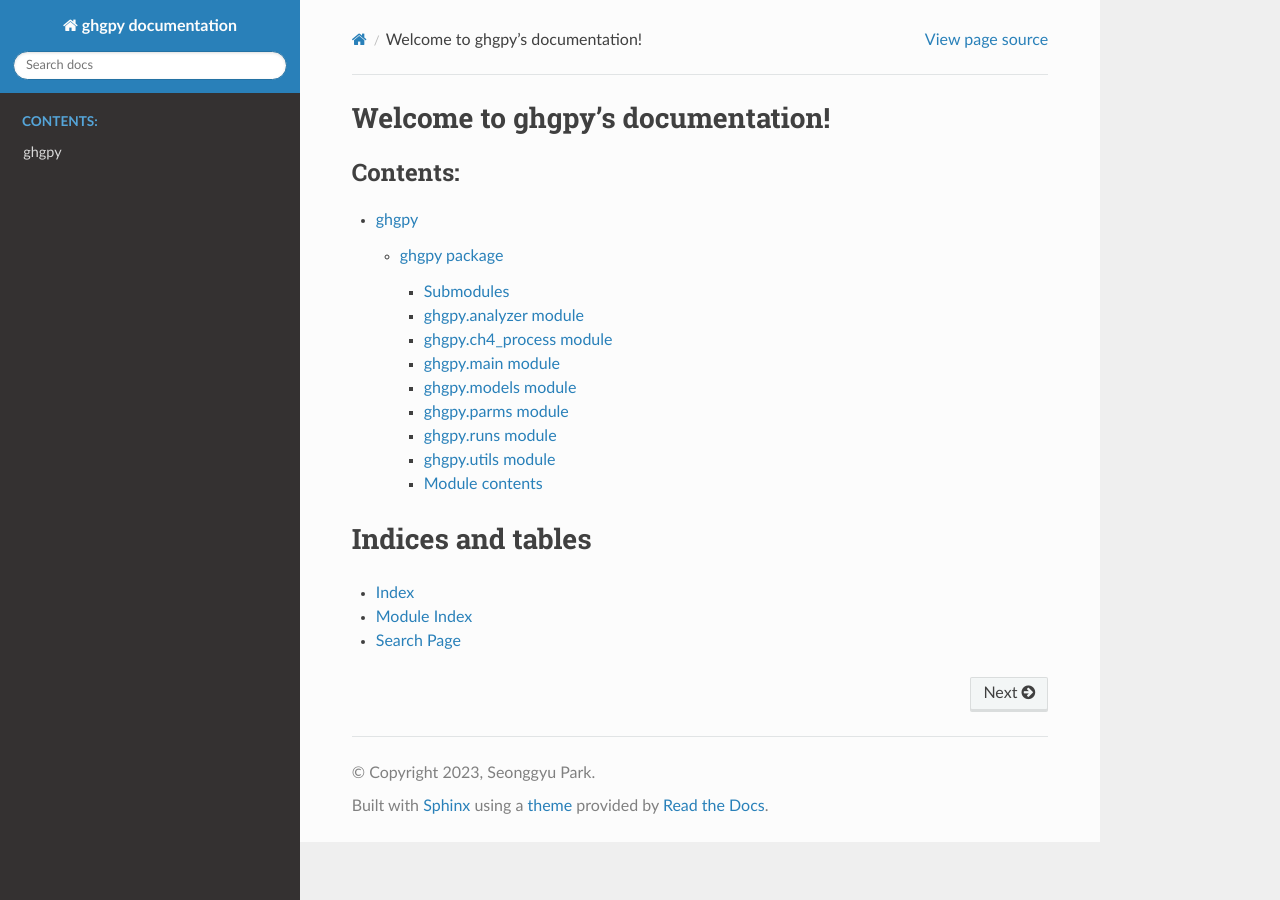
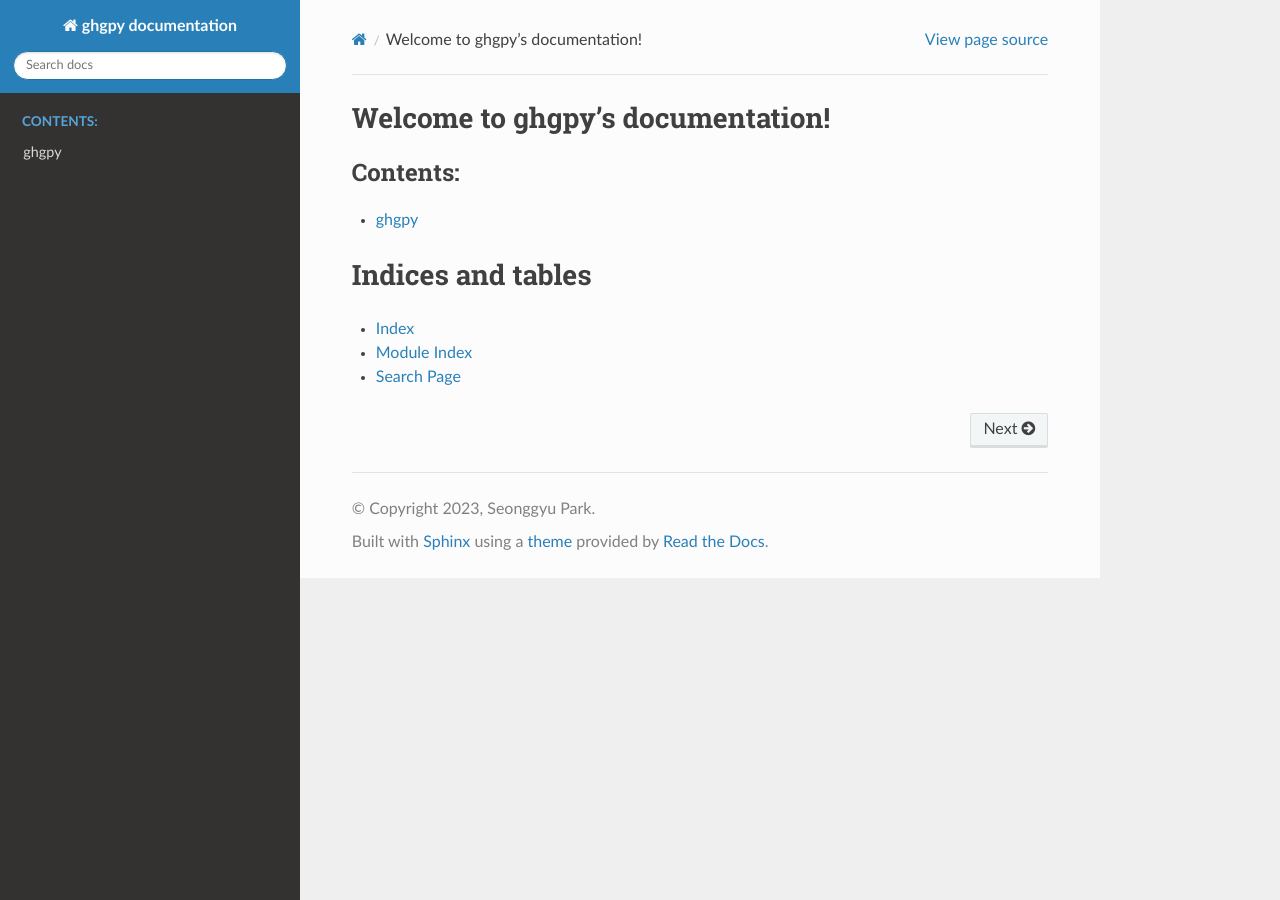
Before and after one commit to spark-brc/ghgpy, a Sphinx documentation site: the page built from docs/index.rst, in a window 1280 px wide. Built offline with Sphinx 7.4.7 and the Read the Docs theme 2.0.0, drawn with Linux system fonts in a browser that asks for light colours; pages that are not in the unit, such as notebooks, are missing from menus; some of the changed lines change nothing that is shown.

Commit message:
modified modules

```diff
--- a/docs/modules.rst
+++ b/docs/modules.rst
@@ -4,4 +4,9 @@
 .. toctree::
    :maxdepth: 4
 
-   ghgpy
+   analyzer
+   ch4_process
+   main
+   parms
+   runs
+   utils
```
